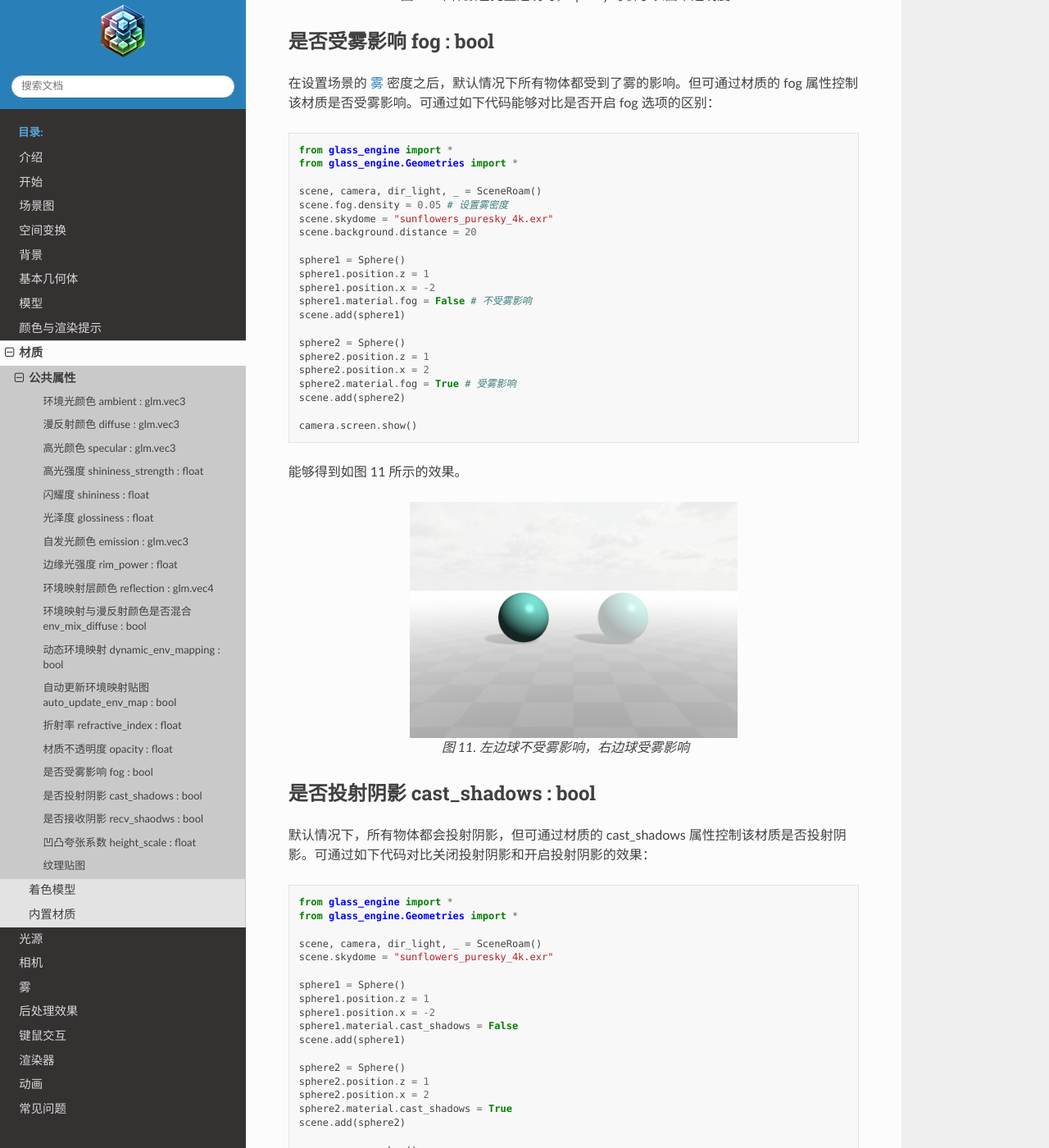
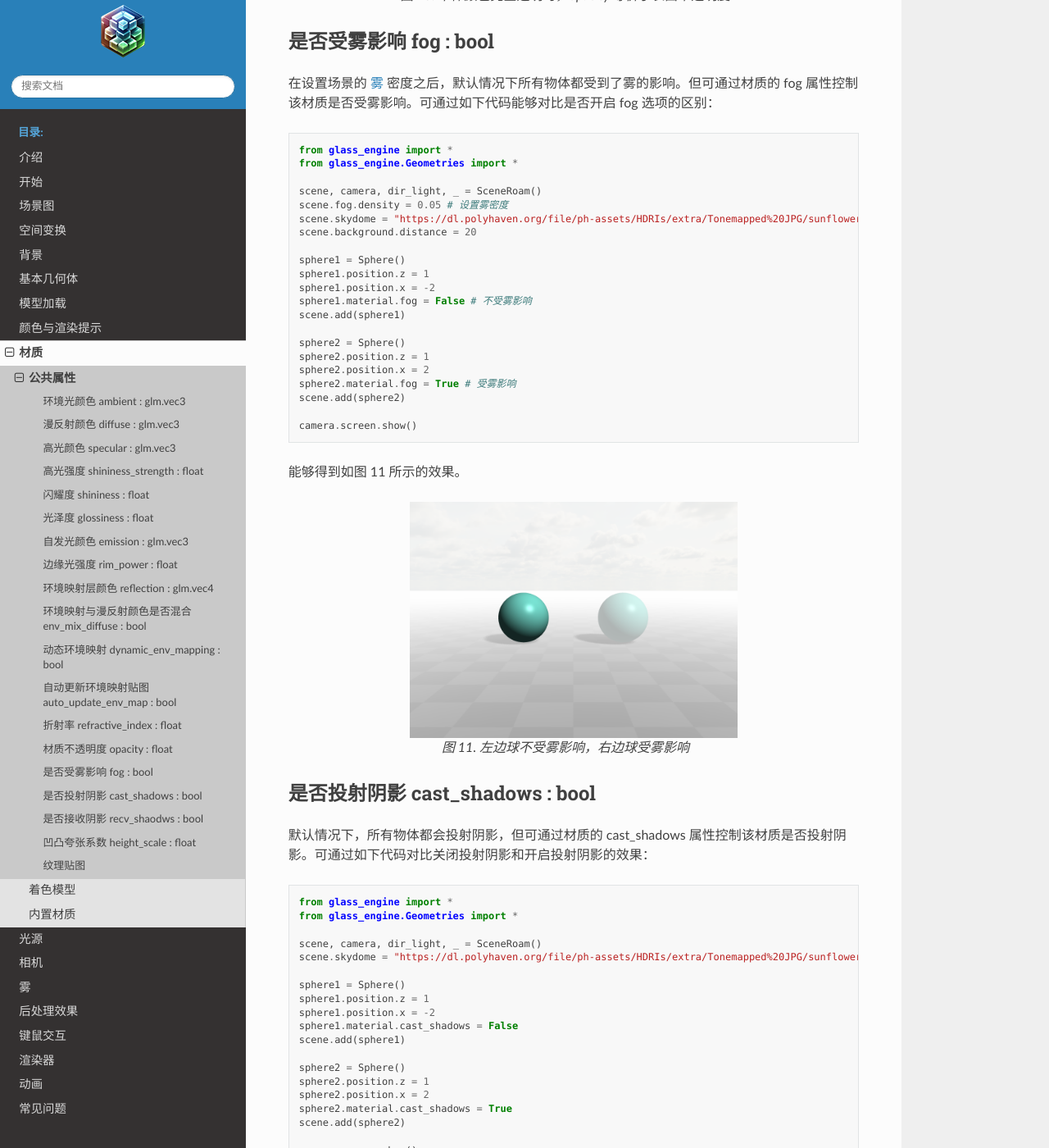
Before and after one commit to Time-Coder/Glass-Engine-Doc, a Sphinx documentation site: the page built from source/material/common_props/common_props.rst, in a window 1280 px wide and 1400 px high, scrolled down 7775 px. Shown: the whole window at 82% size. Built offline with Sphinx 7.4.7 and the Read the Docs theme 2.0.0, drawn with Linux system fonts in a browser that asks for light colours; some of the changed text lies outside the part shown.

Commit message:
change skydome picture to network url

```diff
--- a/source/camera/camera.rst
+++ b/source/camera/camera.rst
@@ -94,7 +94,7 @@
 	app = QApplication([])
 
 	scene = Scene()
-	scene.skydome = "industrial_sunset_puresky_4k.exr"
+	scene.skydome = "https://dl.polyhaven.org/file/ph-assets/HDRIs/extra/Tonemapped%20JPG/industrial_sunset_puresky.jpg"
 
 	# 添加模型
 	model = Model("sofa_03_4k.gltf")
--- a/source/introduce/introduce.rst
+++ b/source/introduce/introduce.rst
@@ -17,7 +17,7 @@
 - 用户透明的顶点共享机制，使得相同参数几何体共用同一组顶点和索引，提高渲染效率；
 - 支持 :ref:`label_self_geo` 的动态构建，无需模型文件也能创建丰富场景；
 - 内置三十多种 :ref:`label_geometries`，对一些简单几何体的创建无需从模型加载也不需要自定义顶点索引；
-- 支持超过四十种模型文件格式的 :ref:`label_model` 加载；
+- 支持超过四十种模型文件格式的 :ref:`label_model`；
 - 支持多种 :ref:`label_shading_models`，包括 :ref:`label_Flat`、:ref:`label_Gouraud`、:ref:`label_Phong`、:ref:`label_PhongBlinn`、:ref:`label_Toon`、:ref:`label_OrenNayar`、:ref:`label_Minnaert`、:ref:`label_Fresnel`、:ref:`label_PBR` 等；
 - 支持 :ref:`label_multi_cameras` 多视口，多视口共享场景资源；
 - 用户透明的 Shader 预编译和增量编译过程，可极大程度提高程序启动速度；
--- a/source/material/common_props/common_props.rst
+++ b/source/material/common_props/common_props.rst
@@ -114,7 +114,7 @@
     from glass_engine.Geometries import *
 
     scene, camera, light, _ = SceneRoam()
-    scene.skydome = "sunflowers_puresky_4k.exr"
+    scene.skydome = "https://dl.polyhaven.org/file/ph-assets/HDRIs/extra/Tonemapped%20JPG/sunflowers_puresky.jpg"
 
     sphere = Sphere()
     sphere.position.z = 1
@@ -159,7 +159,7 @@
     from glass_engine.Geometries import *
 
     scene, camera, light, _ = SceneRoam()
-    scene.skydome = "sunflowers_puresky_4k.exr"
+    scene.skydome = "https://dl.polyhaven.org/file/ph-assets/HDRIs/extra/Tonemapped%20JPG/sunflowers_puresky.jpg"
 
     sphere1 = Sphere()
     sphere1.position.z = 1
@@ -232,7 +232,7 @@
     from glass_engine.Geometries import *
 
     scene, camera, light, _ = SceneRoam()
-    scene.skydome = "sunflowers_puresky_4k.exr"
+    scene.skydome = "https://dl.polyhaven.org/file/ph-assets/HDRIs/extra/Tonemapped%20JPG/sunflowers_puresky.jpg"
 
     sphere1 = Sphere()
     sphere1.position.z = 1
@@ -299,7 +299,7 @@
 
     scene, camera, dir_light, _ = SceneRoam()
     scene.fog.density = 0.05 # 设置雾密度
-    scene.skydome = "sunflowers_puresky_4k.exr"
+    scene.skydome = "https://dl.polyhaven.org/file/ph-assets/HDRIs/extra/Tonemapped%20JPG/sunflowers_puresky.jpg"
     scene.background.distance = 20
 
     sphere1 = Sphere()
@@ -335,7 +335,7 @@
     from glass_engine.Geometries import *
 
     scene, camera, dir_light, _ = SceneRoam()
-    scene.skydome = "sunflowers_puresky_4k.exr"
+    scene.skydome = "https://dl.polyhaven.org/file/ph-assets/HDRIs/extra/Tonemapped%20JPG/sunflowers_puresky.jpg"
 
     sphere1 = Sphere()
     sphere1.position.z = 1
@@ -370,7 +370,7 @@
     from glass_engine.Geometries import *
 
     scene, camera, dir_light, _ = SceneRoam()
-    scene.skydome = "sunflowers_puresky_4k.exr"
+    scene.skydome = "https://dl.polyhaven.org/file/ph-assets/HDRIs/extra/Tonemapped%20JPG/sunflowers_puresky.jpg"
     dir_light.yaw = 90
 
     sphere1 = Sphere()
@@ -442,7 +442,7 @@
     from glass_engine.Geometries import *
 
     scene, camera, dir_light, _ = SceneRoam()
-    scene.skydome = "sunflowers_puresky_4k.exr"
+    scene.skydome = "https://dl.polyhaven.org/file/ph-assets/HDRIs/extra/Tonemapped%20JPG/sunflowers_puresky.jpg"
 
     box = Box()
     box.position.z = 0.5
```
Also changed, not shown: other parts of source/camera/camera.rst (+1 -1 lines), other parts of source/material/common_props/common_props.rst (+1 -1 lines), source/background/background.rst (+12 -1 lines), source/model/model.rst (+4 -6 lines).
